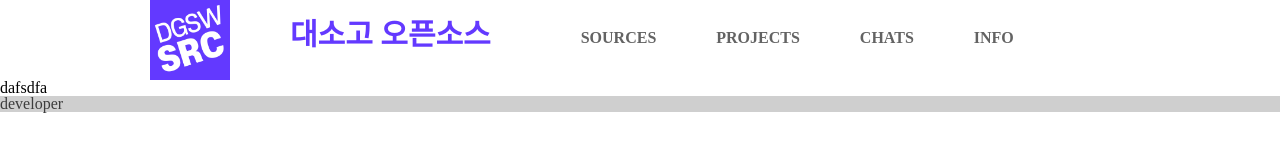
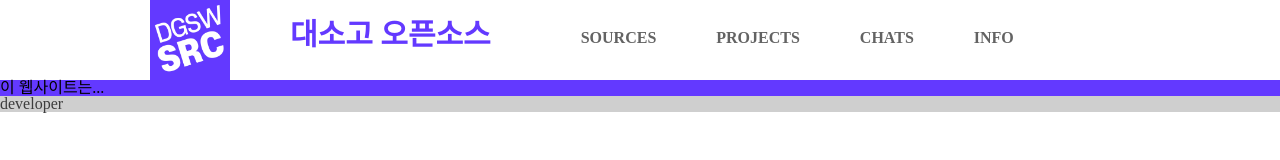
Before and after one commit to whitebear05/DGSW-OPENSRC, a plain HTML site: page index.html in a window 1280 px wide. Drawn offline with Linux system fonts and the light colour scheme.

Commit message:
Update index.html

```diff
--- a/index.html
+++ b/index.html
@@ -31,7 +31,9 @@
             </div>
         </div>
     <header>
-    <div class="banner">dafsdfa</div>
+    <main>
+        이 웹사이트는...
+    </main>
     <footer>
         <a href="developer.html" target="_blank" style="color:rgb(61, 61, 61)">developer</a>
     </footer>
```
